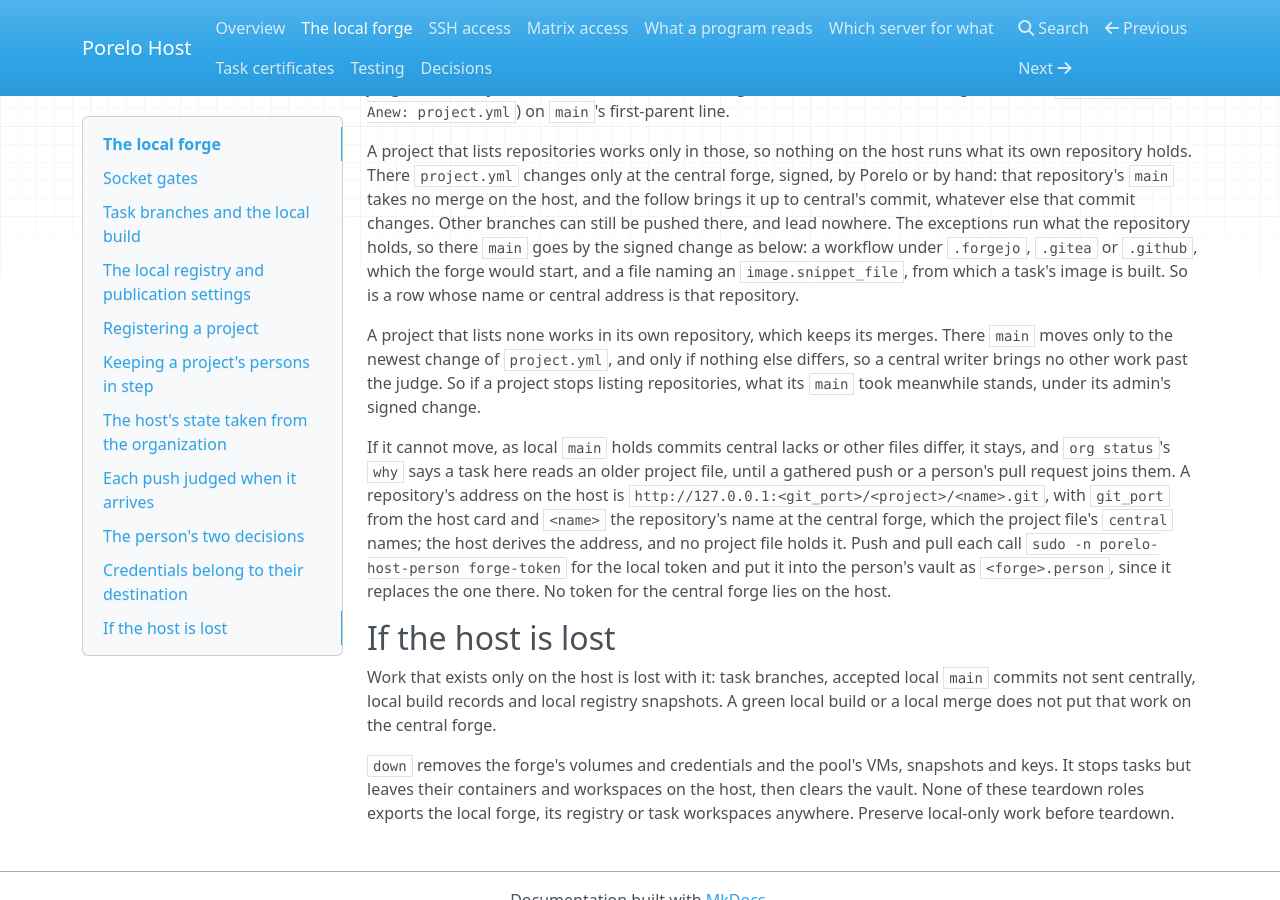
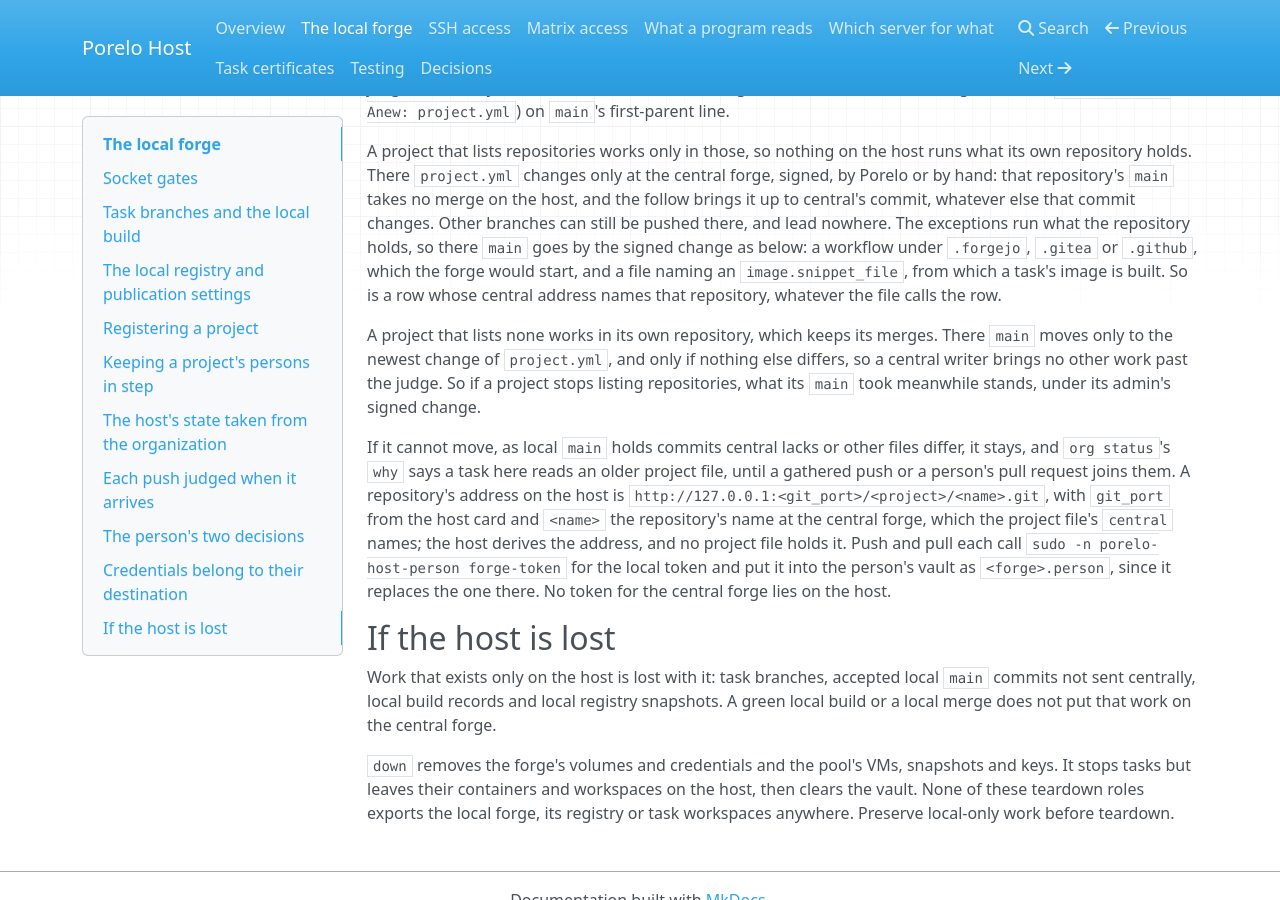
Before and after one commit to porelo-ai/porelo-host, an MkDocs documentation site: the page built from doc/local-forge.md, in a window 1280 px wide and 900 px high, scrolled down 13605 px. Built offline with MkDocs 1.6.1, drawn with Linux system fonts in a browser that asks for light colours; nearby versions of some CDN libraries.

Commit message:
Know the project's own repository by its central address alone
Assisted-by: Claude Code, claude-opus-5-5
Assisted-by: Antigravity CLI, gemini-4-argon-high

```diff
--- a/doc/local-forge.md
+++ b/doc/local-forge.md
@@ -486,7 +486,7 @@ A project that lists repositories works only in those, so nothing on the host ru
 the host, and the follow brings it up to central's commit, whatever else that commit changes. Other branches can still
 be pushed there, and lead nowhere. The exceptions run what the repository holds, so there `main` goes by the signed change
 as below: a workflow under `.forgejo`, `.gitea` or `.github`, which the forge would start, and a file naming an
-`image.snippet_file`, from which a task's image is built. So is a row whose name or central address is that repository.
+`image.snippet_file`, from which a task's image is built. So is a row whose central address names that repository, whatever the file calls the row.
 
 A project that lists none works in its own repository, which keeps its merges. There `main` moves only to the newest
 change of `project.yml`, and only if nothing else differs, so a central writer brings no other work past the judge. So
```
Also changed, not shown: issues/HO139-The-Host-Reads-Central-Alone.md (+8 -6 lines), 2 other files.
